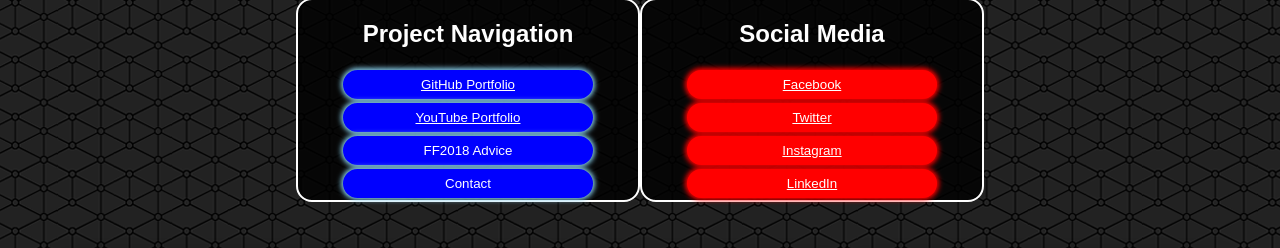
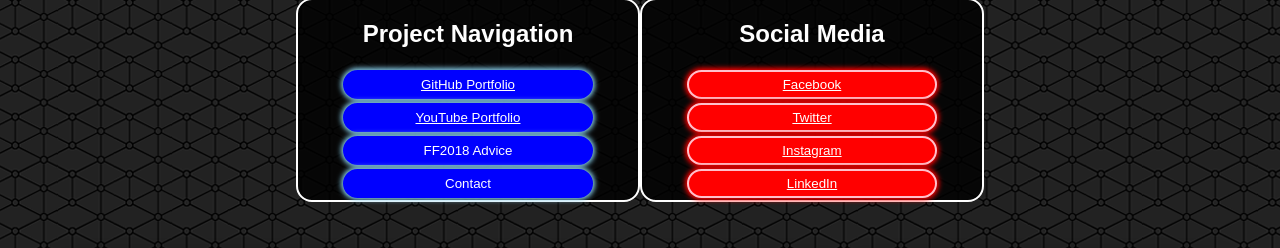
Before and after one commit to JayZonday/home-website, a React (Create React App) app: page / in a window 1280 px wide. Shown: the part 526-774 px from the top of the page. Built offline with nearby package versions, Linux system fonts and the light colour scheme.

Commit message:
social nav bar butttons border color changed to pop more

```diff
--- a/src/App.css
+++ b/src/App.css
@@ -106,7 +106,7 @@
 }
 
 .SocNavButton{
-  border: 2px solid red;
+  border: 2px solid pink;
   box-shadow: 0px 0px 5px 2px red;
   border-radius: 2pc;
   padding: 5px;
```
